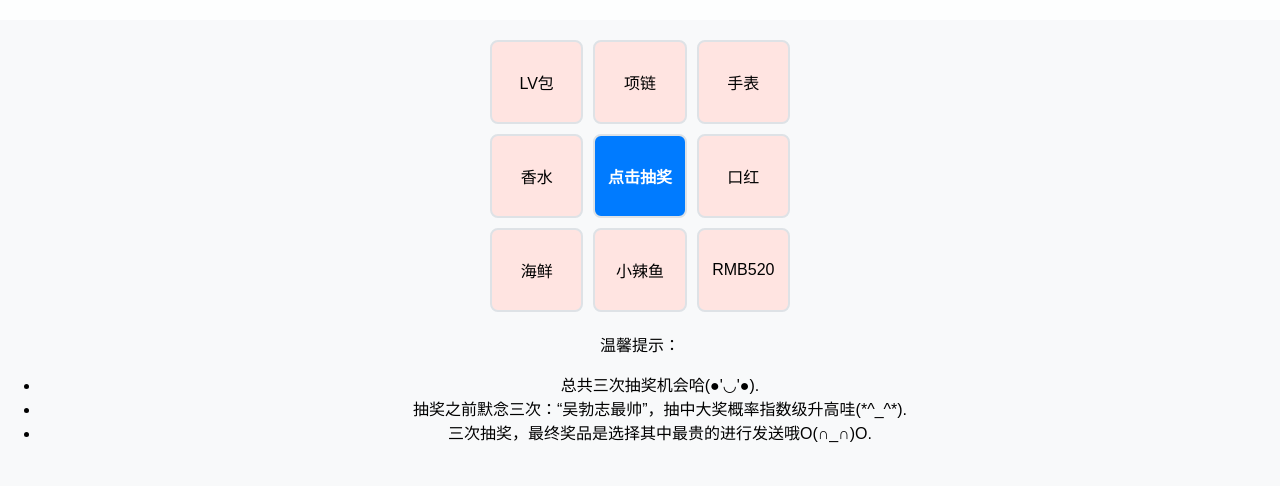
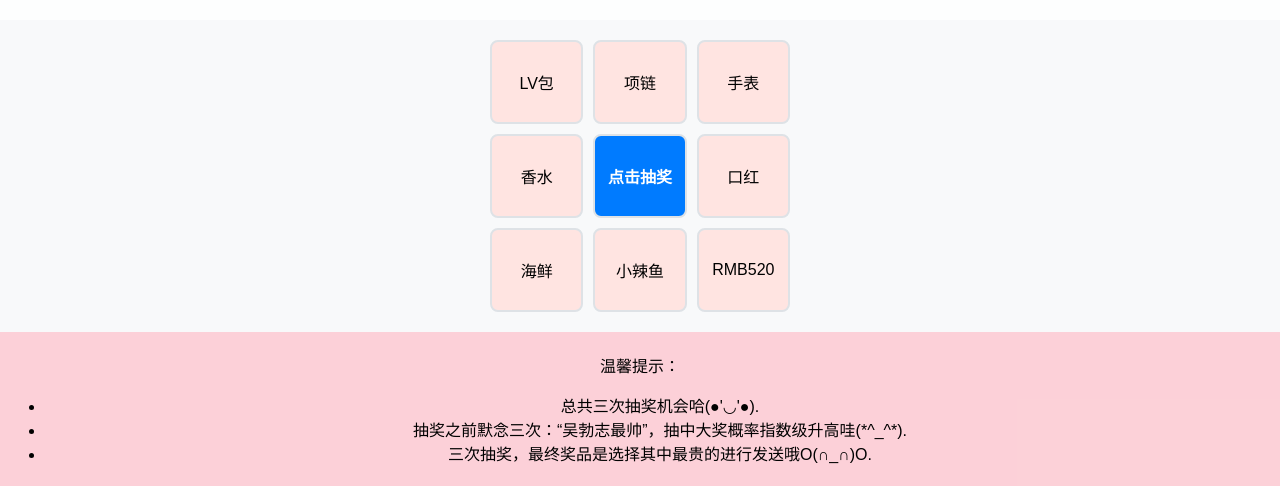
Before and after one commit to wubozhi/birthday, a plain HTML site: page index.html in a window 1280 px wide. Shown: the part 364-850 px from the top of the page. Before the commit the page ends 824 px from the top, so only its background shows below. Drawn offline with Linux system fonts and the light colour scheme.

Commit message:
Update styles.css

```diff
--- a/styles.css
+++ b/styles.css
@@ -56,6 +56,11 @@ body {
 
 .footer {
   margin-top: 20px;
+  background-color: rgba(255, 182, 193, 0.6);
+  padding: 5px;
+  border-radius: 0px;
+  text-align: bottom;
+
 }
 
 .background-bottom {
```
